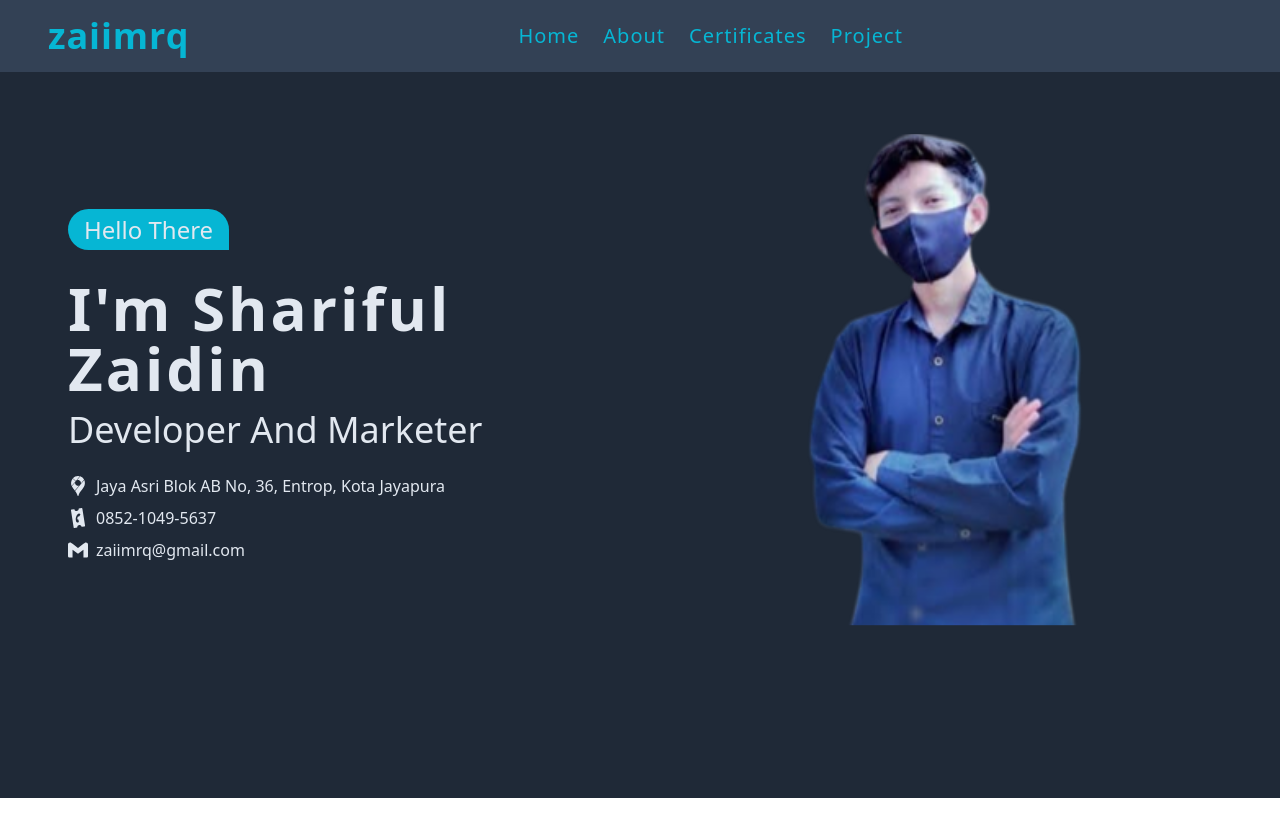
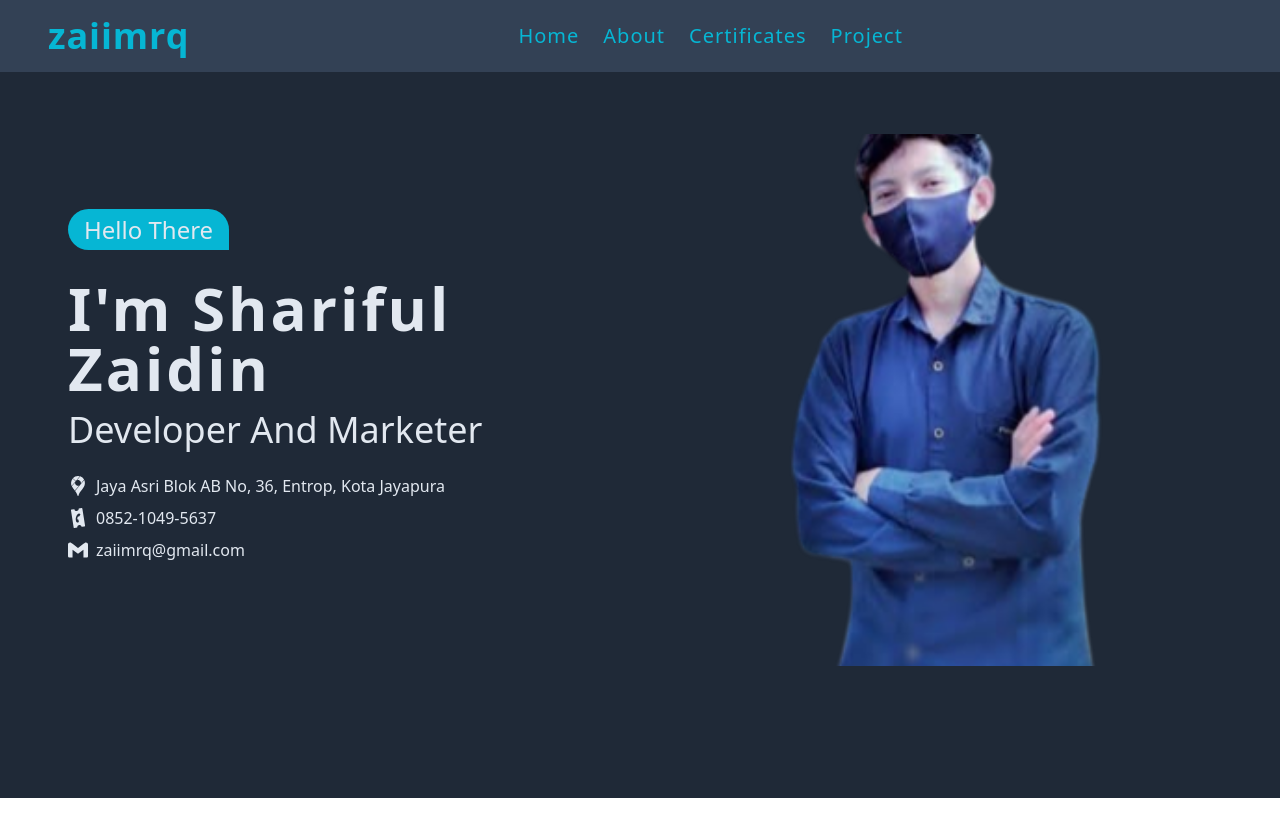
Before and after one commit to zaiimrq/portfolio, a plain HTML site: page index.html in a window 1280 px wide. Shown: the top 836 px of the page. Drawn offline with Linux system fonts and the light colour scheme.

Commit message:
modiffed

```diff
--- a/index.html
+++ b/index.html
@@ -57,7 +57,7 @@
                     </div>
                     <div class="w-full px-7 lg:w-1/2">
                         <div class="w-full overflow-hidden relative pb-20">
-                            <img src="src/img/prof.png" alt="slamet shariful zaidin" class="object-cover w-full h-full scale-110 lg:-translate-y-20">
+                            <img src="src/img/prof.png" alt="slamet shariful zaidin" class="object-cover w-full h-full scale-125 lg:-translate-y-20">
                         </div>
                     </div>
                 </div>
```
Also changed, not shown: src/css/style.css.
